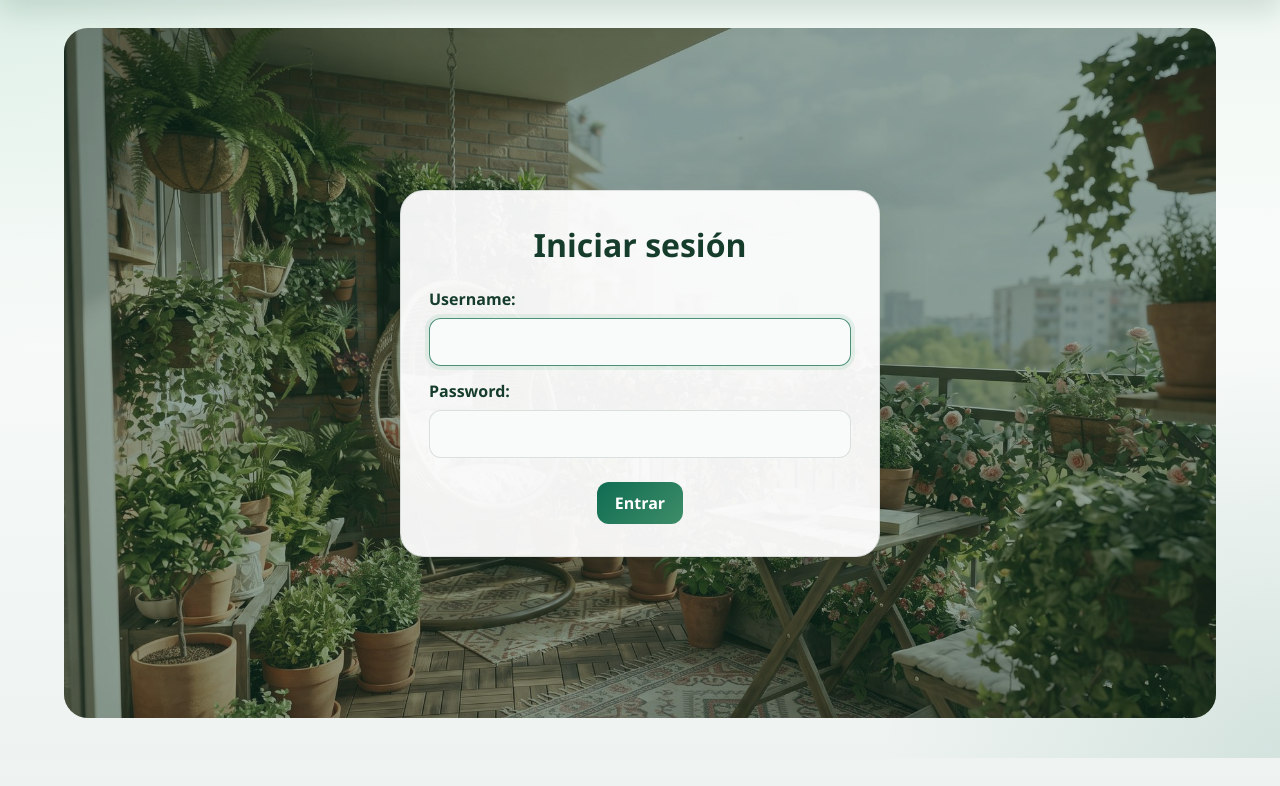
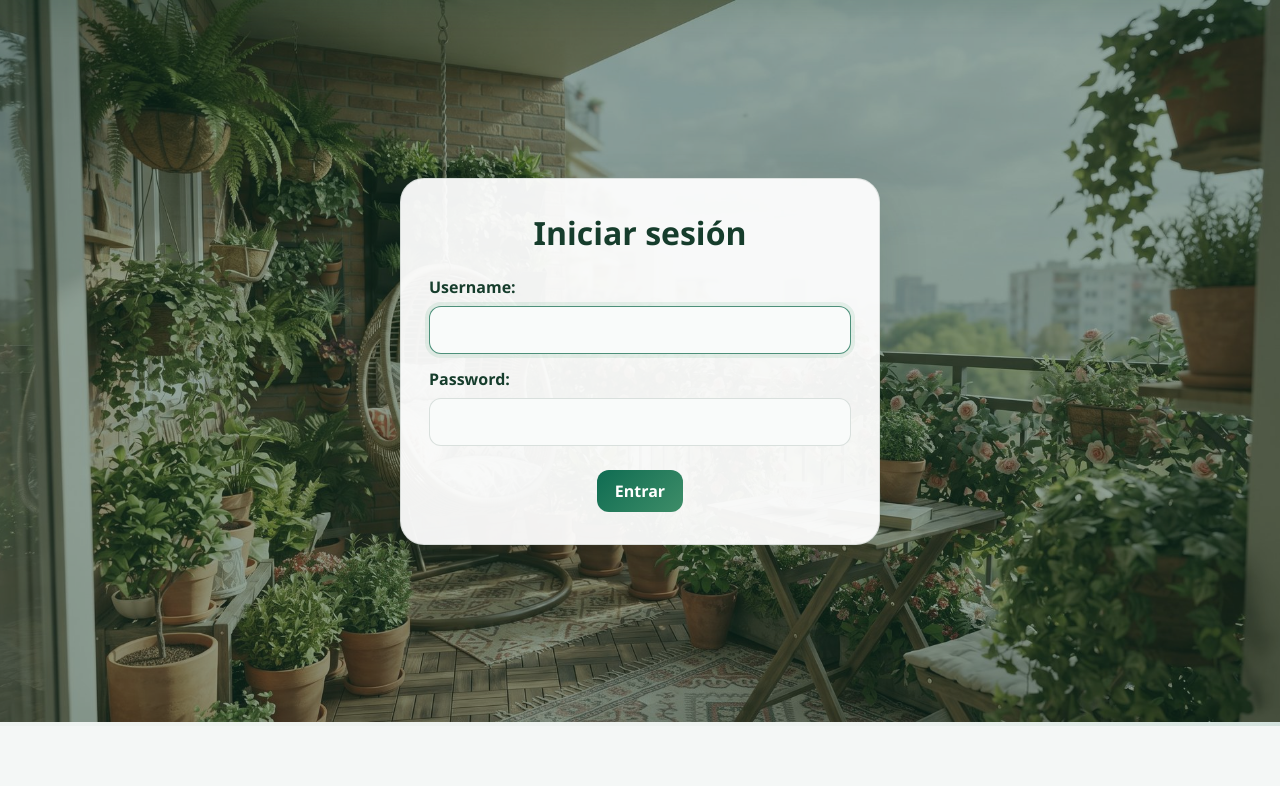
Before and after one commit to ManuelZambrano-prog/Proyecto-final-Electiva-1, a Django app: page /cuentas/login/ in a window 1280 px wide. Shown: the part 74-860 px from the top of the page. After the commit the page ends 800 px from the top, so only its background shows below. Run offline with Django 5.2, Linux system fonts and the light colour scheme.

Commit message:
fix: login full-bleed sin margenes ni scroll, CSS v=5

```diff
--- a/riego/static/riego/css/styles.css
+++ b/riego/static/riego/css/styles.css
@@ -430,14 +430,25 @@ body:has(.app-shell--dashboard) .page-content--compact {
     padding: 32px 20px;
 }
 
+/* Login a pantalla completa: rompe el ancho máximo y paddings de .page-content
+   para que la foto cubra todo sin márgenes blancos ni scroll fantasma. */
+main:has(.auth-shell--login) {
+    max-width: none;
+    margin: 0;
+    padding: 0;
+}
+
 .auth-shell--login {
     background-color: #edf7f1;
     background-position: center;
     background-size: cover;
     background-repeat: no-repeat;
-    border-radius: 24px;
+    border-radius: 0;
     position: relative;
     overflow: hidden;
+    margin: 0;
+    min-height: calc(100vh - 78px);
+    min-height: calc(100dvh - 78px);
 }
 
 .auth-shell--login::before {
--- a/riego/templates/riego/base.html
+++ b/riego/templates/riego/base.html
@@ -5,7 +5,7 @@
     <meta charset="UTF-8">
     <meta name="viewport" content="width=device-width, initial-scale=1.0">
     <title>Sistema de Riego</title>
-    <link rel="stylesheet" href="{% static 'riego/css/styles.css' %}?v=4">
+    <link rel="stylesheet" href="{% static 'riego/css/styles.css' %}?v=5">
 </head>
 <body>
     <div class="app-shell {% if user.is_authenticated %}app-shell--dashboard{% endif %}">
```
